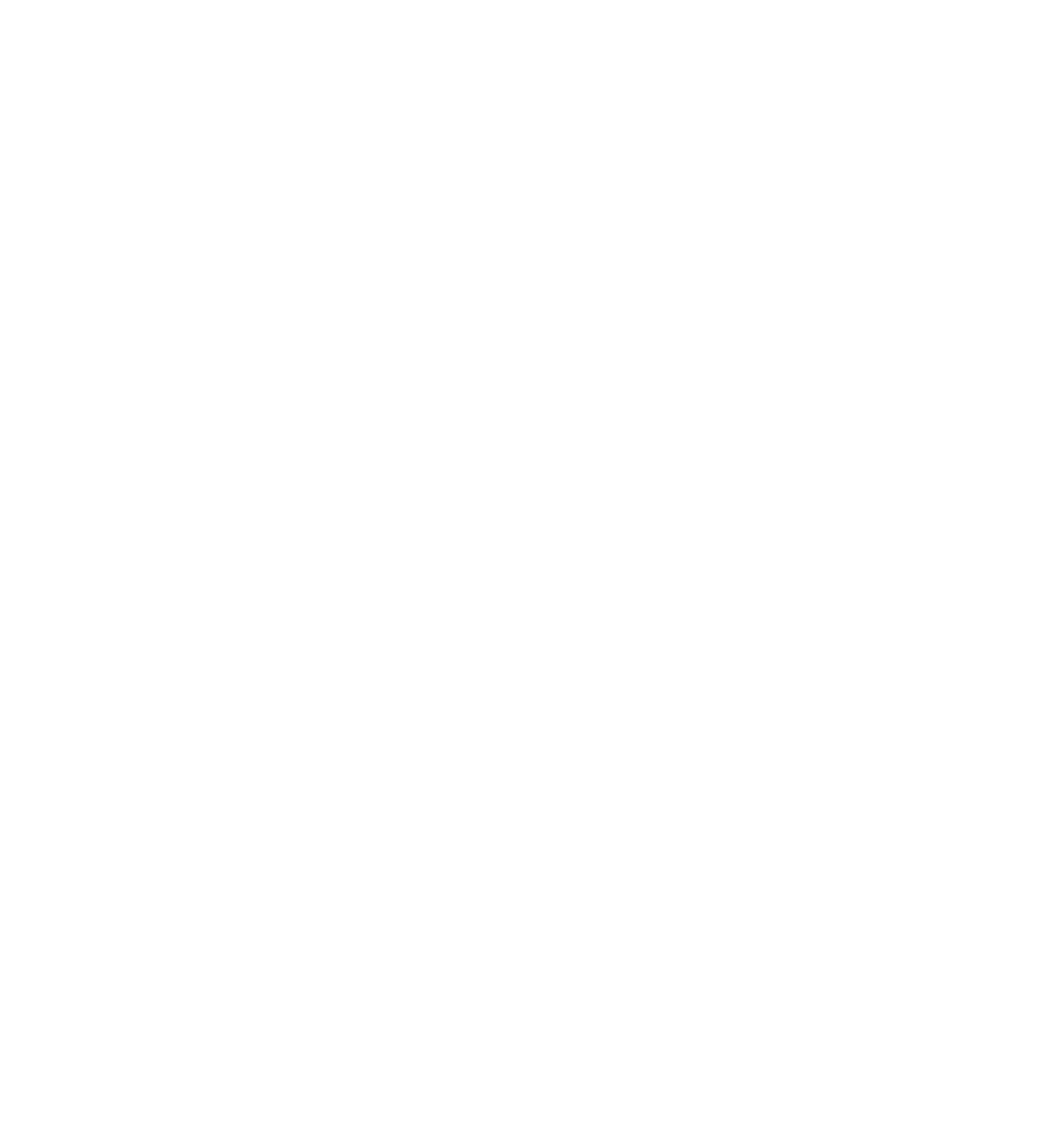
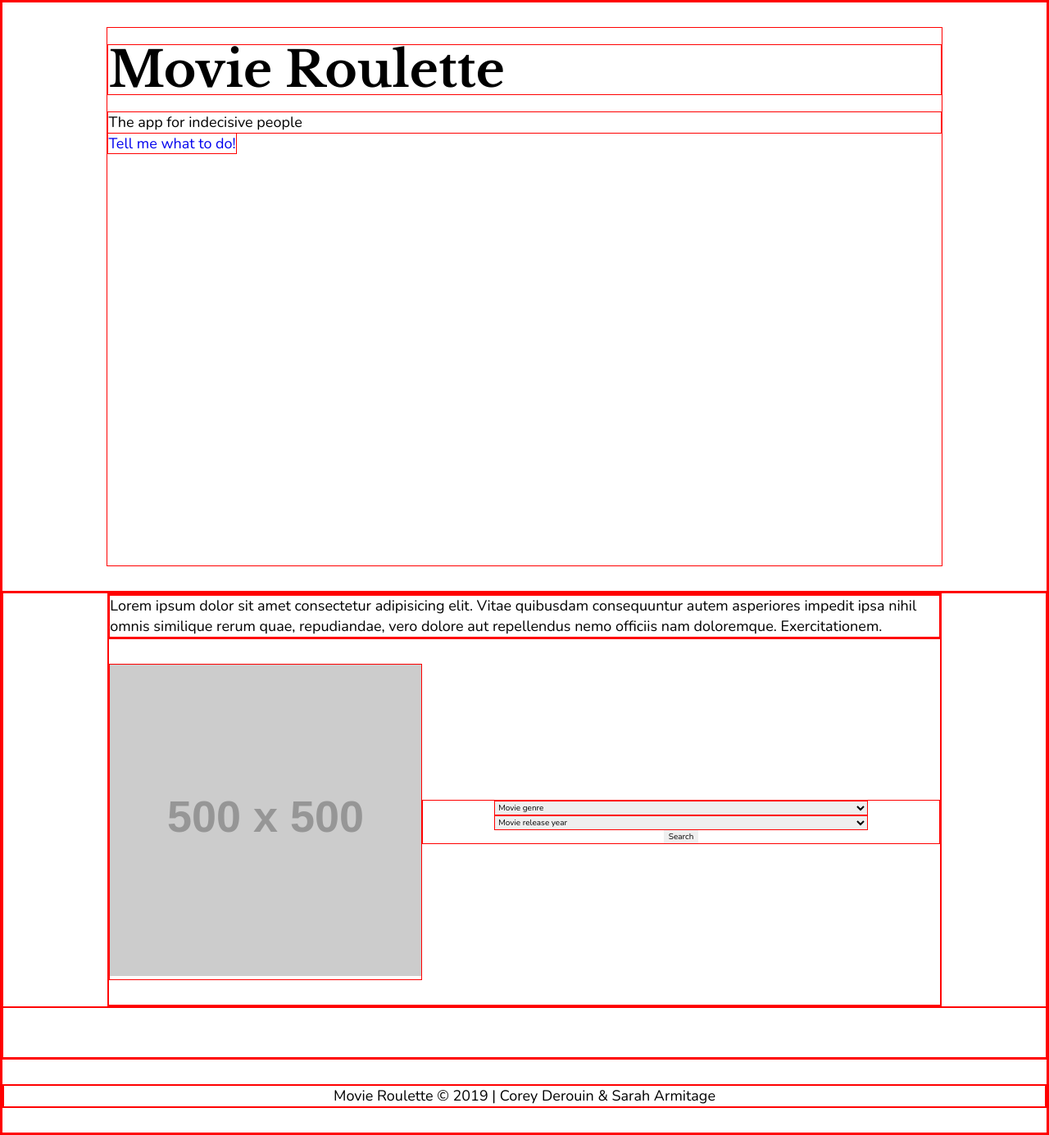
Before and after one commit to corey-codes/sarah-and-corey-project-four, a plain HTML site: page index.html in a window 1280 px wide. Shown: the whole page at 82% size. Before the commit the page ends 800 px from the top, so only its background shows below. Drawn offline with nearby package versions, Linux system fonts and the light colour scheme; placeholder pictures from the web are drawn by us.

Commit message:
layout outline

```diff
--- a/index.html
+++ b/index.html
@@ -5,19 +5,93 @@
     <meta name="viewport" content="width=device-width, initial-scale=1.0">
     <meta http-equiv="X-UA-Compatible" content="ie=edge">
 <!-- GOOGLE FONTS -->
-<link href="https://fonts.googleapis.com/css?family=Libre+Baskerville:400,700|Nunito:400,400i,600&display=swap"rel="stylesheet">
+    <link href="https://fonts.googleapis.com/css?family=Libre+Baskerville:400,700|Nunito:400,400i,600&display=swap"rel="stylesheet">
 <!-- FONT AWESOME -->
 
 <!-- FAVICON -->
-
+    <link rel="icon" href="./styles/assets/favicon.jpg">
 <!-- STYLES -->
     <link rel="stylesheet" href="./styles/styles.css">
 
-    <title>Scss Fun!</title>
+    <title>Movie Roulette</title>
 </head>
 <body>
 
+<!-- HEADER -->
+    <header class="header">
 
+        <div class="headerCopy wrapper">
+
+            <h1>Movie Roulette</h1>
+
+            <p>The app for indecisive people</p>
+
+            <a href="#" class="btn startBtn">Tell me what to do!</a>
+
+        </div>
+
+    </header>
+
+    <main>
+
+<!-- SEARCH AREA -->
+        <section class="searchSection">
+
+            <div class="wrapper">
+
+                <div class="searchIntro">
+
+                    <p>Lorem ipsum dolor sit amet consectetur adipisicing elit. Vitae quibusdam consequuntur autem asperiores impedit ipsa nihil omnis similique rerum quae, repudiandae, vero dolore aut repellendus nemo officiis nam doloremque. Exercitationem.</p>
+
+                </div>
+
+                <div class="searchArea">
+
+                    <div class="searchAreaImg">
+
+                        <img src="http://placehold.jp/500x500.png" alt="Placeholder Image" class="searchImg">
+
+                    </div>
+
+                    <form action="submit" class="searchBars">
+
+                        <select name="searchBar1" id="searchBar1" class="searchBars">
+
+                            <option value="movieGenre">Movie genre</option>
+
+                        </select>
+
+                        <select name="searchBar2" id="searchBar2" class="searchBar2">
+
+                            <option value="releaseYear">Movie release year</option>
+
+                        </select>
+
+                        <button type="submit">Search</button>
+
+                    </form>
+
+                </div>
+
+            </div>
+
+        </section>
+
+<!-- RESULTS AREA -->
+        <section class="resultsArea">
+
+        </section>
+
+    </main>
+
+<!-- FOOTER -->
+    <footer class="footer">
+
+        <div class="footerContent">
+            <p>Movie Roulette &copy 2019 | Corey Derouin & Sarah Armitage</p>
+        </div>
+
+    </footer>
 
 
 <!--******************************************************-->
--- a/styles/sass/partials/_global.scss
+++ b/styles/sass/partials/_global.scss
@@ -1,15 +1,40 @@
-// REMOVE DEFAULTS ======================
+// REMOVE DEFAULTS & STANDARD STYLES ======================
 body, h1, h2, h3, p, ul, li {
 	margin: 0;
 	padding: 0;
 }
 
-ul, li {
-	list-style-type: none;
+h1, h2, h3 {
+    font-family: 'Libre Baskerville';
+    line-height: 6rem;
+    margin: 2rem 0;
+}
+
+h1 {
+    font-size: 6rem;
+}
+
+h2 {
+    font-size: 5rem;
+}
+
+h3 {
+    font-size: 3.5rem;
+}
+
+p, a {
+    font-family: 'Nunito';
+    font-size: 1.8rem;
+    line-height: 2.5rem;
 }
 
 a {
-	text-decoration: none;
+    text-decoration: none;
+
+}
+
+ul, li {
+    list-style-type: none;
 }
 
 button {
--- a/styles/sass/styles.scss
+++ b/styles/sass/styles.scss
@@ -17,16 +17,74 @@ $color-5:#FFFFFF;
 
 html {
     font-size: 62.5%;
-    font-family: 'Libre Baskerville', serif;
-    font-family: 'Nunito', sans-serif;
 }
 
 body {
+    font-family: 'Libre Baskerville', serif;
+    font-family: 'Nunito', sans-serif;
+
+}
+
+img {
+    width: 100%;
+}
+
+.wrapper {
     max-width: 1280px;
-    width: 90%;
+    width: 80%;
     margin: 0 auto;
 }
 
 // USE CAMEL CASE!! ===========================
 
+* {
+    border: 1px solid red;
+}
+
+// SECTION STYLES ==============================
+
+.header, .searchArea, .resultsArea, .footer {
+    padding: 3rem 0;
+}
+
 // HEADER ======================================
+
+header{
+    height: 90vh;
+    display: flex;
+}
+
+
+
+
+//SEARCH ========================================
+
+.searchArea {
+    display: flex;
+    justify-content: space-between;
+    align-items: center;
+
+    form {
+        display: flex;
+        flex-direction: column;
+        width: 80%;
+        padding: 0 3rem;
+        align-items: center;
+
+        select {
+            width: 80%;
+        }
+
+        button {
+            display: inline-block;
+        }
+    }
+}
+
+
+// RESULTS ======================================
+
+// FOOTER =======================================
+.footer {
+    text-align: center;
+}
```
Also changed, not shown: styles/assets/favicon.jpg (added), styles/styles.css.
